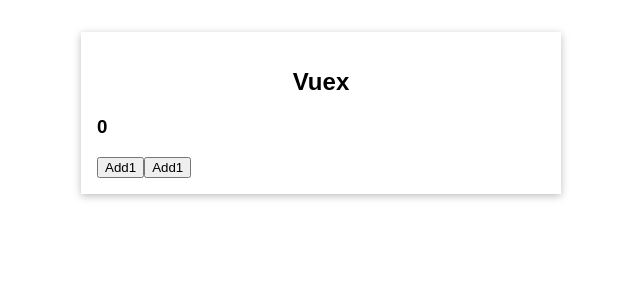
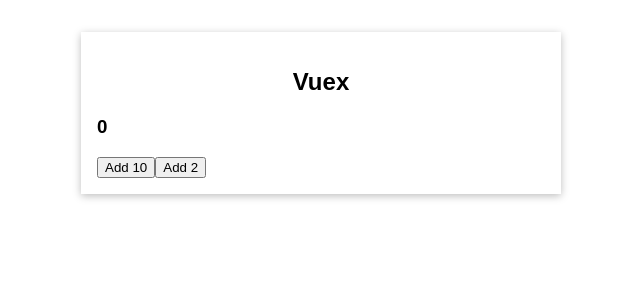
Before and after one commit to TripleNine666/vue-vuex, a Vue app: page / in a window 1280 px wide. Shown: the top 300 px of the page, without its empty margins (319-959 px from the left). Built offline with nearby package versions, Linux system fonts and the light colour scheme.

Commit message:
Vuex mutation with params

```diff
--- a/src/App.vue
+++ b/src/App.vue
@@ -1,7 +1,7 @@
 <template>
   <base-container title="Vuex">
     <the-counter></the-counter>
-    <button @click="addOne">Add1</button>
+    <button @click="addOne">Add 10</button>
     <change-counter></change-counter>
   </base-container>
 </template>
@@ -19,7 +19,11 @@ export default {
   },
   methods: {
     addOne() {
-      this.$store.commit("increment");
+      // this.$store.commit("increase", { value: 10 });
+      this.$store.commit({
+        type: "increase",
+        value: 10,
+      });
     },
   },
 };
--- a/src/components/ChangeCounter.vue
+++ b/src/components/ChangeCounter.vue
@@ -1,5 +1,5 @@
 <template>
-  <button @click="addOne">Add1</button>
+  <button @click="addOne">Add 2</button>
 </template>
 
 <script>
--- a/src/main.js
+++ b/src/main.js
@@ -11,7 +11,10 @@ const store = createStore({
   },
   mutations: {
     increment(state) {
-      state.counter = state.counter + 1;
+      state.counter = state.counter + 2;
+    },
+    increase(state, payload) {
+      state.counter = state.counter + payload.value;
     },
   },
 });
```
